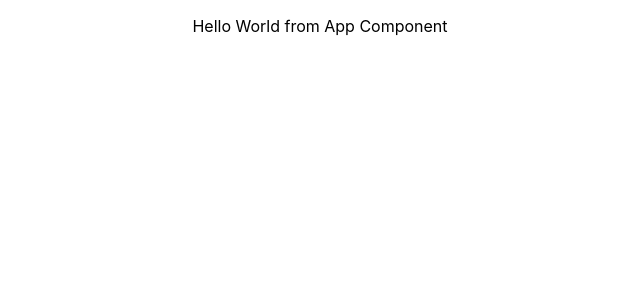
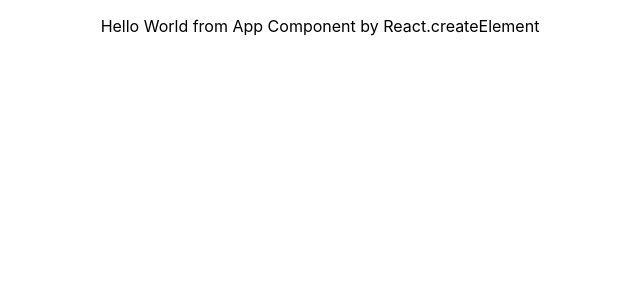
Before and after one commit to chinovieza/simplify-react, a React (Create React App) app in the folder my-first-react/: page / in a window 1280 px wide. Shown: the top 300 px of the page, without its empty margins (320-960 px from the left). Built offline with nearby package versions, Linux system fonts and the light colour scheme.

Commit message:
Render by React.createElement

```diff
--- a/my-first-react/src/App.js
+++ b/my-first-react/src/App.js
@@ -1,11 +1,14 @@
+import React from 'react'
 import logo from './logo.svg';
 import './App.css';
 
 function App() {
   return (
-    <div className="App">
-      <p>Hello World from App Component</p>
-    </div>
+    React.createElement(
+      'div',
+      {className: 'App'},
+      React.createElement('p', null, 'Hello World from App Component by React.createElement')
+    )
   );
 }
 
```
